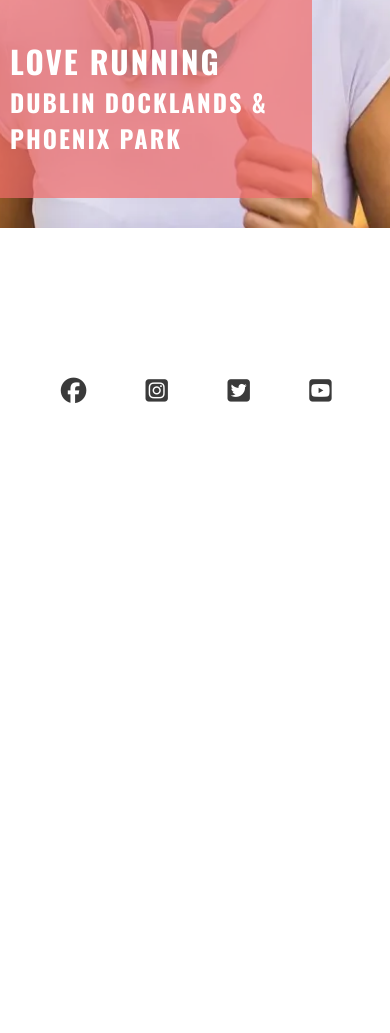
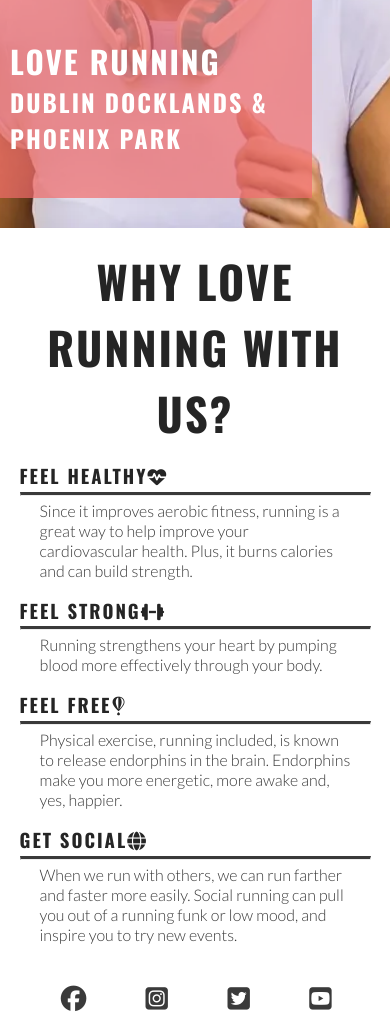
Before and after one commit to NoahDR17/LoveRunning, a plain HTML site: page index.html in a window 390 px wide. Shown: the part 419-1452 px from the top of the page. Before the commit the page ends 844 px from the top, so only its background shows below. Drawn offline with nearby package versions, Linux system fonts and the light colour scheme.

Commit message:
Added and styled the reasons section for mobile

```diff
--- a/assets/css/style.css
+++ b/assets/css/style.css
@@ -19,7 +19,9 @@
     font-family: 'lato', sans-serif;
 }
 
-h1, h2, h3 {
+h1,
+h2,
+h3 {
     font-family: 'Oswald', sans-serif;
     text-transform: uppercase;
     letter-spacing: 2px;
@@ -112,8 +114,36 @@
     padding-left: 10px;
 }
 
-#cover-text > h2, #cover-text > h3 {
+#cover-text>h2,
+#cover-text>h3 {
     color: #ffffff
+}
+
+/*  Reasons */
+#reasons {
+    width: 90%;
+    margin: 20px auto;
+
+}
+
+#reasons h2 {
+    margin-bottom: 20px;
+    text-align: center;
+    font-size: 280%;
+}
+
+#benefits-physical > div,
+#benefits-mental > div {
+    line-height: 20px;
+    margin-bottom: 20px;
+    }
+
+#benefits p {
+    padding: 0 20px;
+}
+hr {
+    border-top: solid #3a3a3a;
+    margin: 5px 0;
 }
 
 /* footer */
--- a/index.html
+++ b/index.html
@@ -42,6 +42,40 @@
                 <h3>Dublin Docklands & Phoenix Park</h3>
             </div>
         </section>
+        <!-- Reasons -->
+        <section id="reasons">
+            <h2>Why Love Running With Us?</h2>
+            <div id="benefits">
+                <div id="benefits-physical">
+                    <div>
+                        <h3>Feel Healthy<i class="fa-solid fa-heart-pulse"></i></h3>
+                        <hr>
+                        <p>Since it improves aerobic fitness, running is a great way to help improve your cardiovascular
+                            health. Plus, it burns calories and can build strength.</p>
+                    </div>
+                    <div>
+                        <h3>Feel Strong<i class="fa-solid fa-dumbbell"></i></h3>
+                        <hr>
+                        <p>Running strengthens your heart by pumping blood more effectively through your body.</p>
+                    </div>
+                </div>
+                <div id="benefits-mental">
+                    <div>
+                        <h3>Feel Free<i class="fa-brands fa-fly"></i></h3>
+                        <hr>
+                        <p>Physical exercise, running included, is known to release endorphins in the brain. Endorphins
+                            make you more energetic, more awake and, yes, happier.</p>
+                    </div>
+                    <div>
+                        <h3>Get Social<i class="fa-solid fa-globe"></i></h3>
+                        <hr>
+                        <p>When we run with others, we can run farther and faster more easily. Social running can pull
+                            you out of a running funk or low mood, and inspire you to try new events.</p>
+                    </div>
+                </div>
+            </div>
+            </div>
+        </section>
     </main>
     <!-- Footer -->
     <footer>
```
